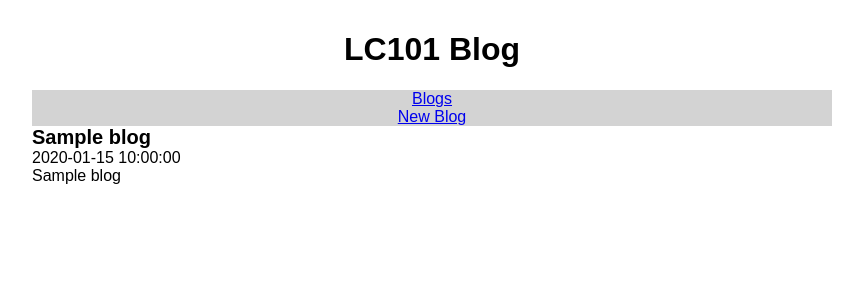
After one commit to henrywlau/build-a-blog, a Python web app: template templates/blog.html in a window 1280 px wide. The commit adds this page. Shown: the top 300 px of the page, without its empty margins (208-1071 px from the left). Run offline with Jinja, Linux system fonts and the light colour scheme; the template is opened without the code that fills it: most values are stand-ins (such as "Sample title", 1, 10 or a date in 2020).

Commit message:
created templates, separated recent blogs from new blog form

```diff
--- a/templates/base.html
+++ b/templates/base.html
@@ -2,24 +2,89 @@
 
 <html>
     <head>
-        <title>Blog</title>
+        <title>LC101 Blog</title>
     </head>
 
+    <style type="text/css">
+        body {
+            font-family: sans-serif;
+            width: 800px;
+            margin: 0 auto;
+            padding: 10px;
+        }
+
+        h1 {
+            text-align: center;
+        }
+
+        #nav {
+            color: blue;
+            background-color: lightgray;
+            text-align: center;
+            list-style-type: none;
+            margin: 0;
+            padding: 0;
+            overflow: hidden;
+        }
+
+        .error {
+            color: red;
+        }
+
+        label {
+            display: block;
+            font-size: 20px;
+        }
+
+        input[type=text] {
+            width: 400px;
+            font-size: 20px;
+            padding: 2px;
+        }
+
+        textarea {
+            width: 400px;
+            height: 200px;
+            font-size: 17px;
+            font-family: monospace;
+        }
+
+        input[type=submit] {
+            font-size: 24px;
+        }
+
+        hr {
+            margin: 20px auto;
+        }
+
+        .blog + .blog {
+            margin-top: 20px;
+        }
+
+        .blog-subject {
+            font-weight: bold;
+            font-size: 20px;
+        }
+
+        .blog-body {
+            margin: 0;
+            font-size; 17px;
+        }
+    </style>
+
     <body>
-        <h1>Blog</h1>
+        <h1>LC101 Blog</h1>
 
-        <form method="post">
-            <label>
-                <div>Subject</div>
-                <input type="text" name="subject" value="{{subject}}">
-            </label>
+        <ul id="nav">
+            <li>
+                <a href="/blog">Blogs</a>
+            </li>
+            <li>
+                <a href="/newpost">New Blog</a>
+            </li>
+        </ul>
 
-            <label>
-                <div>Blog</div>
-                <textarea name="blog">{{blog}}</textarea>
-            </label>
-
-            <div class="error">{{error}}</div>
-
-            <input type="submit">
-        </form>
+        {% block content %}
+        {% endblock %}
+    </body>
+</html>
--- /dev/null
+++ b/templates/blog.html
@@ -0,0 +1,12 @@
+{% extends "base.html" %}
+
+{% block content %}
+{% for blog in blogs %}
+    <div class="blog">
+        <div class="blog-subject">{{blog.subject}}</div>
+        <div class="blog-date">{{blog.posted}}</div>
+        <div class="blog-body">{{blog.blog}}</div>
+    </div>
+
+{% endfor %}
+{% endblock %}
--- /dev/null
+++ b/templates/permalink.html
@@ -0,0 +1,5 @@
+{% extends "base.html" %}
+
+{% block content %}
+
+{% endblock %}
```
Also changed, not shown: main.py (+15 -4 lines), templates/newpost.html (added, +20 -0 lines), index.yaml (line endings or trailing spaces), 1 other file.
